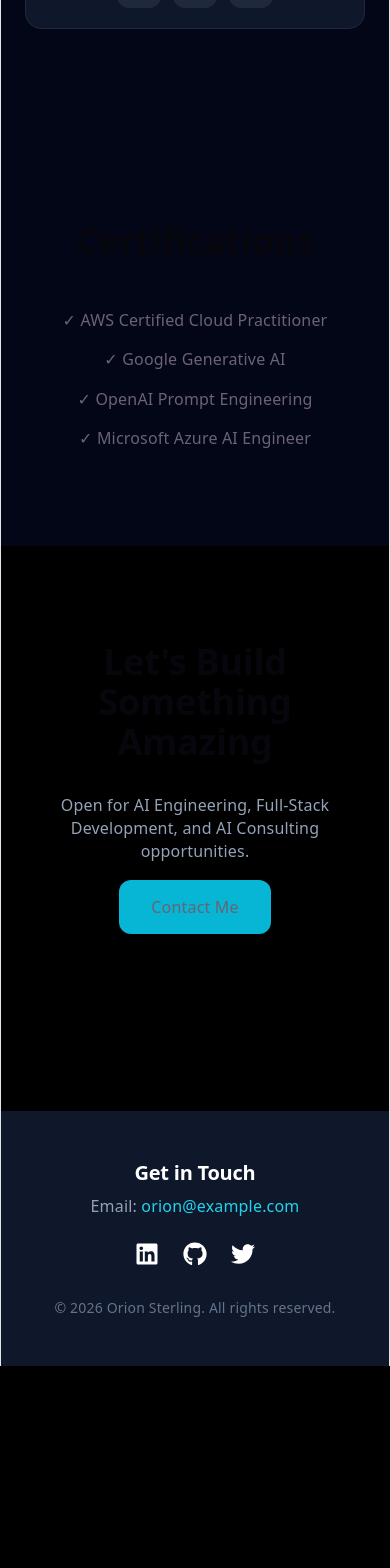
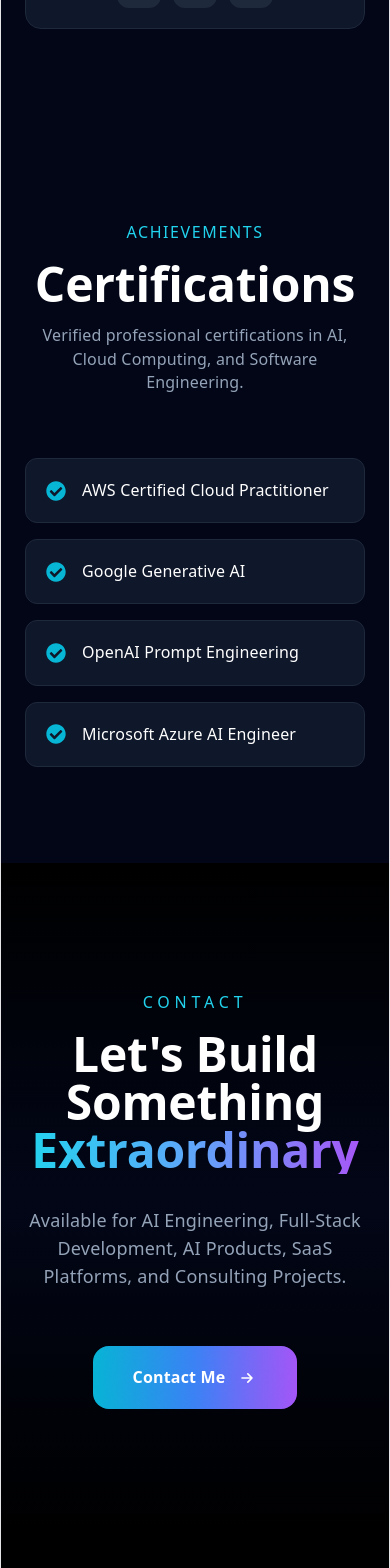
Before and after one commit to AIChief-Courtney/1st-portfolio, a React (Vite) app: page / in a window 390 px wide. Shown: the part 6280-7848 px from the top of the page. Before the commit the page ends 7646 px from the top, so only its background shows below. Built offline with nearby package versions, Linux system fonts and the light colour scheme.

Commit message:
feat(ui): add animations to Certifications and Contact

```diff
--- a/src/components/Certifications.tsx
+++ b/src/components/Certifications.tsx
@@ -1,21 +1,52 @@
+import { FaCheckCircle } from "react-icons/fa";
+
+const certifications = [
+  "AWS Certified Cloud Practitioner",
+  "Google Generative AI",
+  "OpenAI Prompt Engineering",
+  "Microsoft Azure AI Engineer",
+];
+
 export default function Certifications() {
-  const certs = [
-    "AWS Certified Cloud Practitioner",
-    "Google Generative AI",
-    "OpenAI Prompt Engineering",
-    "Microsoft Azure AI Engineer",
-  ];
+  return (
+    <section id="certifications" className="py-24 bg-slate-950">
+      <div className="max-w-4xl mx-auto px-6">
+        <div className="text-center mb-16">
+          <span className="text-cyan-400 font-medium uppercase tracking-widest">
+            Achievements
+          </span>
+          <h2 className="mt-4 text-5xl font-bold text-white">Certifications</h2>
+          <p className="mt-4 text-slate-400 max-w-2xl mx-auto">
+            Verified professional certifications in AI, Cloud Computing, and
+            Software Engineering.
+          </p>
+        </div>
 
-  return (
-    <section className="py-24 bg-slate-950">
-      <div className="max-w-6xl mx-auto px-6">
-        <h2 className="text-4xl font-bold mb-12">Certifications</h2>
+        <div className="space-y-4">
+          {certifications.map((cert) => (
+            <div
+              key={cert}
+              className="
+                flex items-center gap-4
+                p-5
+                rounded-xl
 
-        <ul className="space-y-4">
-          {certs.map((cert) => (
-            <li key={cert}>✓ {cert}</li>
+                bg-slate-900
+                border border-slate-800
+
+                transition-all duration-300
+
+                hover:border-cyan-500/50
+                hover:bg-slate-800/80
+                hover:translate-x-1
+              "
+            >
+              <FaCheckCircle className="w-5 h-5 text-cyan-500 flex-shrink-0" />
+
+              <span className="text-white font-medium">{cert}</span>
+            </div>
           ))}
-        </ul>
+        </div>
       </div>
     </section>
   );
--- a/src/components/Contact.tsx
+++ b/src/components/Contact.tsx
@@ -1,24 +1,146 @@
 export default function Contact() {
   return (
-    <section className="py-24 bg-black">
-      <div className="max-w-4xl mx-auto text-center px-6">
+    <section
+      id="contact"
+      className="py-32 bg-gradient-to-b from-black via-slate-950 to-black"
+    >
+      <div className="max-w-4xl mx-auto px-6 text-center">
+        <span className="text-cyan-400 font-medium uppercase tracking-[0.3em]">
+          Contact
+        </span>
 
-        <h2 className="text-4xl font-bold mb-8">
-          Let's Build Something Amazing
+        <h2 className="mt-4 text-5xl md:text-6xl font-bold text-white">
+          Let's Build Something
+          <span className="block bg-gradient-to-r from-cyan-400 via-blue-400 to-purple-500 bg-clip-text text-transparent">
+            Extraordinary
+          </span>
         </h2>
 
-        <p className="text-slate-400 mb-8">
-          Open for AI Engineering, Full-Stack Development,
-          and AI Consulting opportunities.
+        <p className="mt-8 text-lg text-slate-400 max-w-2xl mx-auto">
+          Available for AI Engineering, Full-Stack Development, AI Products,
+          SaaS Platforms, and Consulting Projects.
         </p>
 
-        <a
-          href="mailto:you@example.com"
-          className="px-8 py-4 rounded-xl bg-cyan-500"
-        >
-          Contact Me
-        </a>
+        <div className="mt-14">
+          <a
+            href="mailto:you@example.com"
+            className="
+              group
+              relative
+              inline-flex
+              items-center
+              justify-center
 
+              overflow-hidden
+
+              rounded-2xl
+
+              px-10
+              py-5
+
+              font-semibold
+              text-white
+
+              transition-all
+              duration-500
+
+              hover:-translate-y-1
+              hover:scale-105
+            "
+          >
+            {/* Animated Background */}
+
+            <span
+              className="
+                absolute
+                inset-0
+
+                bg-gradient-to-r
+                from-cyan-500
+                via-blue-500
+                to-purple-500
+
+                transition-all
+                duration-700
+
+                group-hover:scale-110
+              "
+            />
+
+            {/* Glow */}
+
+            <span
+              className="
+                absolute
+                -inset-1
+
+                rounded-2xl
+
+                bg-gradient-to-r
+                from-cyan-500
+                via-blue-500
+                to-purple-500
+
+                blur-xl
+                opacity-40
+
+                transition-all
+                duration-700
+
+                group-hover:opacity-80
+              "
+            />
+
+            {/* Shine Effect */}
+
+            <span
+              className="
+                absolute
+                inset-0
+
+                -translate-x-full
+                skew-x-12
+
+                bg-gradient-to-r
+                from-transparent
+                via-white/30
+                to-transparent
+
+                transition-transform
+                duration-1000
+
+                group-hover:translate-x-full
+              "
+            />
+
+            {/* Content */}
+
+            <span className="relative z-10 flex items-center gap-3">
+              Contact Me
+              <svg
+                className="
+                  h-5
+                  w-5
+
+                  transition-transform
+                  duration-300
+
+                  group-hover:translate-x-1
+                "
+                fill="none"
+                stroke="currentColor"
+                strokeWidth="2"
+                viewBox="0 0 24 24"
+              >
+                <path
+                  strokeLinecap="round"
+                  strokeLinejoin="round"
+                  d="M13 7l5 5m0 0l-5 5m5-5H6"
+                />
+              </svg>
+            </span>
+          </a>
+        </div>
       </div>
     </section>
   );
```
